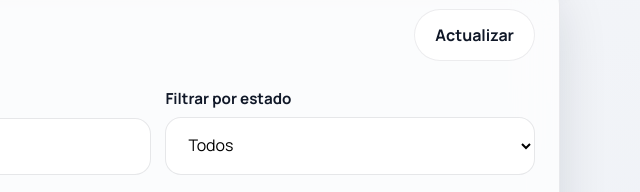
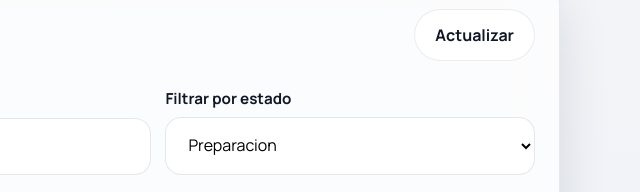
Before and after one commit to devnnex/PIZZA-CINCUENTENARIO.COM, a plain HTML site: page index.html in a window 1280 px wide. Shown: the part 1019-1211 px from the top of the page, 640-1280 px from the left. Drawn offline with Linux system fonts and the light colour scheme; no server answers.

Commit message:
Update index.html

```diff
--- a/index.html
+++ b/index.html
@@ -67,7 +67,7 @@
           <label for="filtroEstado">Filtrar por estado</label>
           <select id="filtroEstado">
             <option value="Todos">Todos</option>
-            <option value="Preparacion">Preparacion</option>
+            <option value="Preparacion" selected>Preparacion</option>
             <option value="Despachada">Despachada</option>
             <option value="Olvidado">Olvidado</option>
           </select>
```
